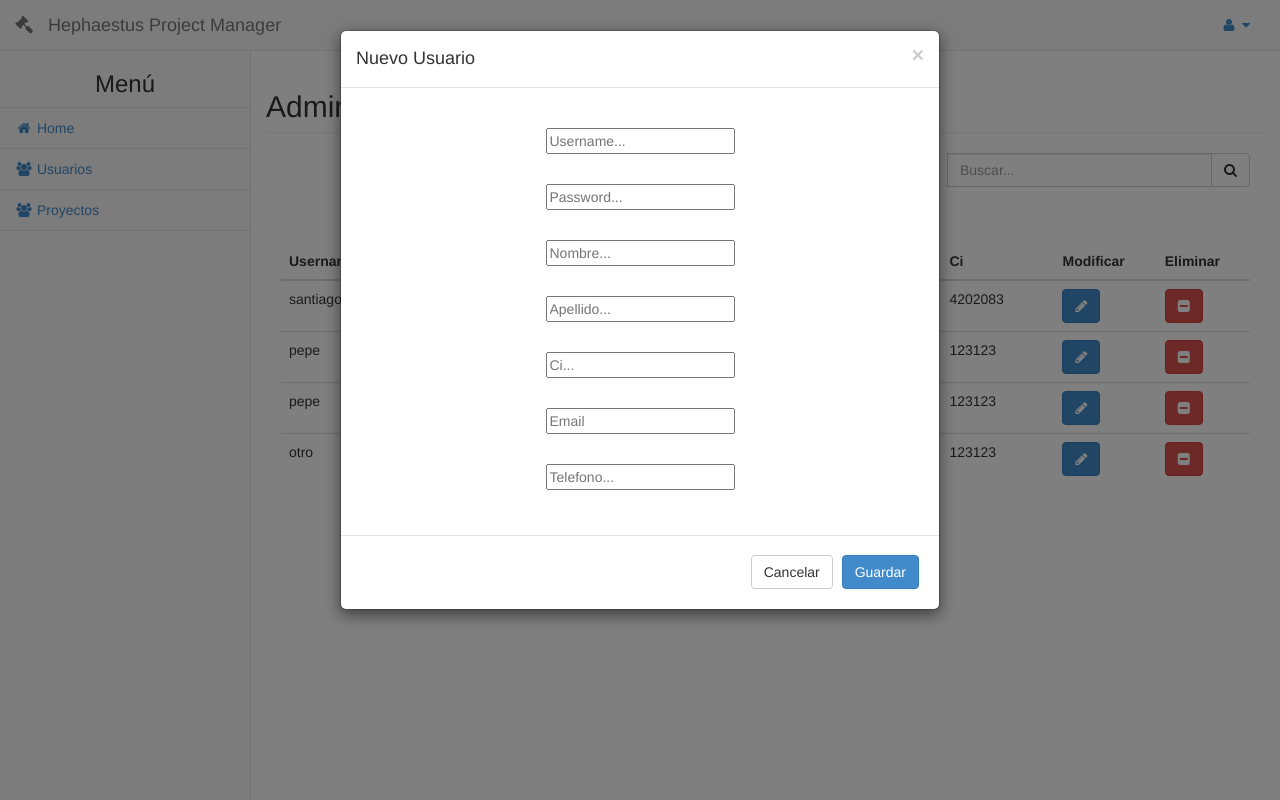
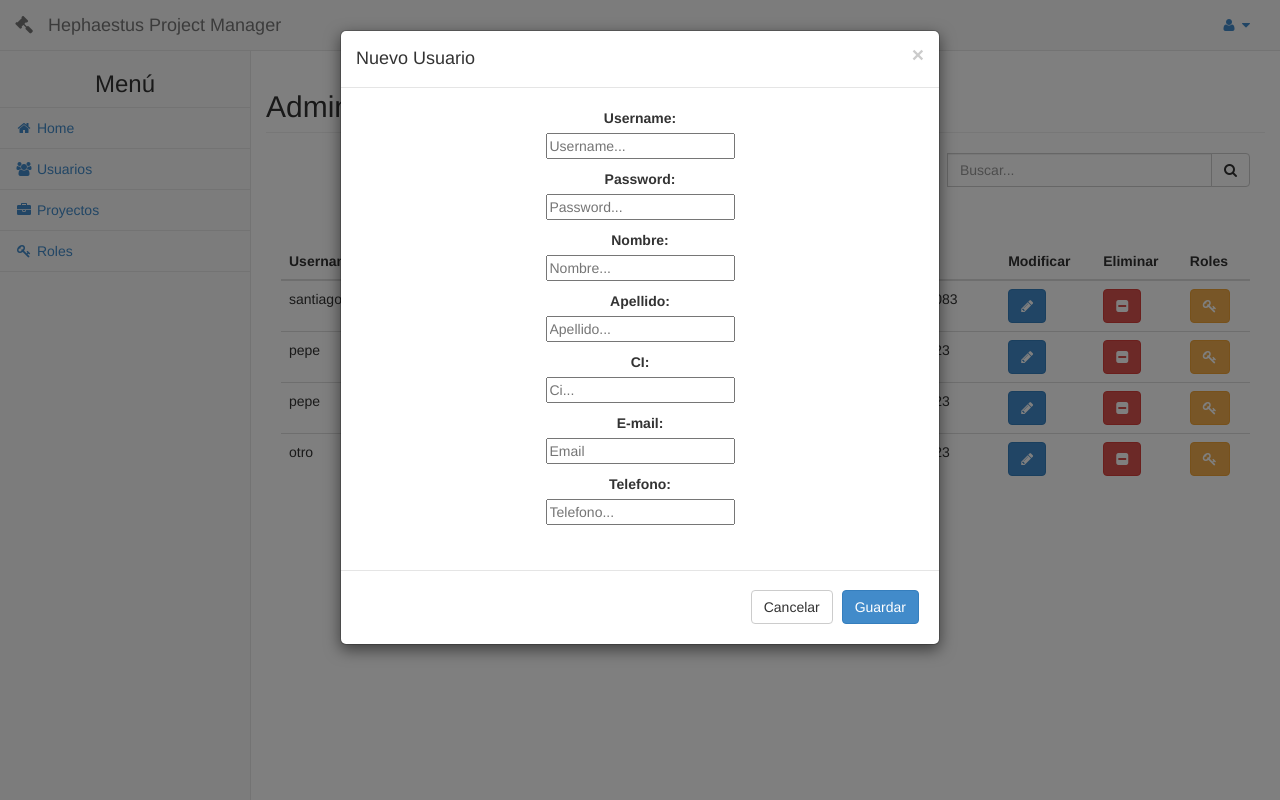
Before and after one commit to SantiagoValdez/hpm, a Django app: template src/hpm/app_usuario/templates/usuarios.html in a window 1280 px wide, after a click that opens the changed part. Run offline with Django 3.2, Linux system fonts and the light colour scheme; the template is opened without the code that fills it: values that come from a table or form of the project are taken from there, others are empty; data comes from the database, SQL or seed files in the repository; parts of the project's set-up code (start-up, migrations or seed data) failed here and were passed over; some libraries are stand-ins or nearby versions.

Commit message:
ABM de Roles

```diff
--- a/src/hpm/app_usuario/templates/modal-modificar-usuario.html
+++ b/src/hpm/app_usuario/templates/modal-modificar-usuario.html
@@ -3,7 +3,7 @@
 		<div class="modal-content">
 			<div class="modal-header">
 				<button type="button" class="close" data-dismiss="modal" aria-hidden="true">&times;</button>
-				<h4 class="modal-title">Nuevo Usuario</h4>
+				<h4 class="modal-title">Modificar Usuario</h4>
 			</div>
 			<form method="post" action="{% url 'usuarios:modificar' %}" novalidate>
 			{% csrf_token %}
@@ -12,43 +12,43 @@
 					<input type="hidden" name="id" value="" id="m-id">
 
 						<div class="control-group">
-							<label> </label><br>
+							<label>Username: </label><br>
 							<div class="controls">
 								<input type="text" name="username" placeholder="Username..." id="m-username" required  data-validation-required-message="Por favor rellena este campo :)">
 							</div>
 						</div>
 						<div class="control-group">
-							<label> </label><br>
+							<label>Password: </label><br>
 							<div class="controls">
 								<input type="password" name="password" placeholder="Password..." id="m-password" required  data-validation-required-message="Por favor rellena este campo :)">
 							</div>
 						</div>
 						<div class="control-group">
-							<label> </label><br>
+							<label>Nombre: </label><br>
 							<div class="controls">
 								<input type="text" name="nombre" placeholder="Nombre..." id="m-nombre" required  data-validation-required-message="Por favor rellena este campo :)">
 							</div>
 						</div>
 						<div class="control-group">
-							<label> </label><br>
+							<label>Apellido: </label><br>
 							<div class="controls">
 								<input type="text" name="apellido" placeholder="Apellido..." id="m-apellido" required  data-validation-required-message="Por favor rellena este campo :)">
 							</div>
 						</div>
 						<div class="control-group">
-							<label> </label><br>
+							<label>CI: </label><br>
 							<div class="controls">
-								<input type="number" name="ci" placeholder="Ci..." id="m-ci" required  data-validation-required-message="Por favor rellena este campo :)">
+								<input type="number" name="ci" placeholder="Ci..." id="m-ci" required  data-validation-required-message="Por favor rellena este campo :)" data-validation-number-message="mmm la CI debe ser un numero">
 							</div>
 						</div>
 						<div class="control-group">
-							<label> </label><br>
+							<label>E-mail </label><br>
 							<div class="controls">
-								<input type="email" name="email" placeholder="Email" id="m-email" required  data-validation-required-message="Por favor rellena este campo :)">
+								<input type="email" name="email" placeholder="Email" id="m-email" required  data-validation-required-message="Por favor rellena este campo :)" data-validation-email-message="eso no se ve como un e-mail valido ¬¬">
 							</div>
 						</div>
 						<div class="control-group">
-							<label> </label><br>
+							<label>Telefono: </label><br>
 							<div class="controls">
 								<input type="phone" name="telefono" placeholder="Telefono..." id="m-telefono" required  data-validation-required-message="Por favor rellena este campo :)">
 							</div>
--- a/src/hpm/app_usuario/templates/modal-new-usuario.html
+++ b/src/hpm/app_usuario/templates/modal-new-usuario.html
@@ -10,7 +10,7 @@
 				<div class="modal-body">
 					<center>
 						<div class="control-group">
-							<label> </label><br>
+							<label>Username: </label><br>
 							<div class="controls">
 								<input type="text" name="username" placeholder="Username..." required data-validation-required-message="Por favor rellena este campo :)">
 								<p class="help-block"></p>
@@ -18,7 +18,7 @@
 						</div>
 
 						<div class="control-group">
-							<label> </label><br>
+							<label>Password: </label><br>
 							<div class="controls">
 								<input type="password" name="password" placeholder="Password..." required data-validation-required-message="Por favor rellena este campo :)">
 								<p class="help-block"></p>
@@ -26,7 +26,7 @@
 						</div>
 
 						<div class="control-group">
-							<label> </label><br>
+							<label>Nombre: </label><br>
 							<div class="controls">
 								<input type="text" name="nombre" placeholder="Nombre..." required data-validation-required-message="Por favor rellena este campo :)">
 								<p class="help-block"></p>
@@ -34,7 +34,7 @@
 						</div>
 
 						<div class="control-group">
-							<label> </label><br>
+							<label>Apellido: </label><br>
 							<div class="controls">
 								<input type="text" name="apellido" placeholder="Apellido..." required data-validation-required-message="Por favor rellena este campo :)">
 								<p class="help-block"></p>
@@ -42,23 +42,23 @@
 						</div>
 
 						<div class="control-group">
-							<label> </label><br>
+							<label>CI: </label><br>
 							<div class="controls">
-								<input type="number" name="ci" placeholder="Ci..." required data-validation-required-message="Por favor rellena este campo :)">
+								<input type="number" name="ci" placeholder="Ci..." required data-validation-required-message="Por favor rellena este campo :)" data-validation-number-message="mmm la CI debe ser un numero">
 								<p class="help-block"></p>
 							</div>
 						</div>
 
 						<div class="control-group">
-							<label> </label><br>
+							<label>E-mail: </label><br>
 							<div class="controls">
-								<input type="email" name="email" placeholder="Email" required data-validation-required-message="Por favor rellena este campo :)">
+								<input type="email" name="email" placeholder="Email" required data-validation-required-message="Por favor rellena este campo :)" data-validation-email-message="eso no se ve como un e-mail valido ¬¬">
 								<p class="help-block"></p>
 							</div>
 						</div>
 
 						<div class="control-group">
-							<label> </label><br>
+							<label>Telefono: </label><br>
 							<div class="controls">
 								<input type="phone" name="telefono" placeholder="Telefono..." required data-validation-required-message="Por favor rellena este campo :)">
 								<p class="help-block"></p>
--- a/src/hpm/app_usuario/templates/usuarios.html
+++ b/src/hpm/app_usuario/templates/usuarios.html
@@ -58,6 +58,7 @@
                                     <th></th>
                                     <th>Modificar</th>
                                     <th>Eliminar</th>
+                                    <th>Roles</th>
 
                                 </tr>
                             </thead>
@@ -78,6 +79,14 @@
                                             <i class="fa fa-pencil"></i>
                                          </a> </td>
                                     <td> <a href="#eliminar" class="btn btn-danger" onClick="eliminarUsuario( '{{u.username}}', '{% url 'usuarios:eliminar' u.id %}' );"><i class="fa fa-minus-square"></i></a> </td>
+
+                                    <td>
+                                        <a class="btn btn-warning" href="#{{u.id}}">
+                                            <i class="fa fa-key"></i>
+                                        </a>
+                                    </td>
+
+
                                 </tr>
                                 {% empty %}
                                     <tr>
--- a/src/hpm/hpm/settings.py
+++ b/src/hpm/hpm/settings.py
@@ -42,6 +42,7 @@ INSTALLED_APPS = (
     'principal',
     'app_proyecto',
     'app_usuario',
+    'app_rol',
 
 )
 
--- a/src/hpm/hpm/urls.py
+++ b/src/hpm/hpm/urls.py
@@ -24,6 +24,8 @@ urlpatterns = patterns('',
 
     url(r'^proyectos/', include('app_proyecto.urls' , namespace='proyectos')),
 
+    url(r'^roles/', include('app_rol.urls' , namespace='roles')),
+
     # url(r'^api/usuarios/', include('principal.urls')),
     # #url(r'^api/usuarios/', 'principal.views.apiGetUsuarios'),
     # #url(r'^api/usuario/(?P<id>\d+)/$', 'principal.views.apiGetUsuario'),
--- a/src/hpm/principal/admin.py
+++ b/src/hpm/principal/admin.py
@@ -1,8 +1,12 @@
 from principal.models import Usuario
 from principal.models import Proyecto
+from principal.models import Rol
+from principal.models import Permiso
 from django.contrib import admin
 
 # Register your models here.
 
 admin.site.register(Usuario)
 admin.site.register(Proyecto)
+admin.site.register(Rol)
+admin.site.register(Permiso)
--- a/src/hpm/principal/models.py
+++ b/src/hpm/principal/models.py
@@ -17,7 +17,7 @@ class Usuario(models.Model):
     telefono = models.CharField(max_length=20)
     ci = models.IntegerField()
     email = models.CharField(max_length=45)
-    roles = models.ManyToManyField('Rol')
+    roles = models.ManyToManyField('Rol',null=True, blank=True, default = None)
 
 class Proyecto(models.Model):
     class Meta:
@@ -43,8 +43,8 @@ class Rol(models.Model):
 
     nombre = models.CharField(unique = True, max_length=45)
     descripcion = models.CharField(max_length=150)
-    permisos = models.ManyToManyField('Permiso')
-    proyecto = models.ForeignKey(Proyecto)
+    permisos = models.ManyToManyField('Permiso',null=True, blank=True, default = None)
+    proyecto = models.ForeignKey(Proyecto,null=True, blank=True, default = None)
 
 
 class Permiso(models.Model):
--- a/src/hpm/templates/footer.html
+++ b/src/hpm/templates/footer.html
@@ -14,6 +14,7 @@
 
     <script src="{% static 'js/usuarios.js' %}"></script>
     <script src="{% static 'js/proyectos.js' %}"></script>
+    <script src="{% static 'js/roles.js' %}"></script>
     <!-- Page-Level Plugin Scripts - Blank -->
 
     <!-- SB Admin Scripts - Include with every page -->
--- a/src/hpm/templates/header.html
+++ b/src/hpm/templates/header.html
@@ -78,7 +78,11 @@
                         </li>
 
                         <li>
-                            <a href="{% url 'proyectos:index' %}"><i class="fa fa-users fa-fw"></i> Proyectos</a>
+                            <a href="{% url 'proyectos:index' %}"><i class="fa fa-briefcase fa-fw"></i> Proyectos</a>
+                        </li>
+
+                        <li>
+                            <a href="{% url 'roles:index' %}"><i class="fa fa-key fa-fw"></i> Roles</a>
                         </li>
 
                     </ul>
```
Also changed, not shown: src/hpm/app_usuario/views.py (+13 -5 lines), 1 other file.
